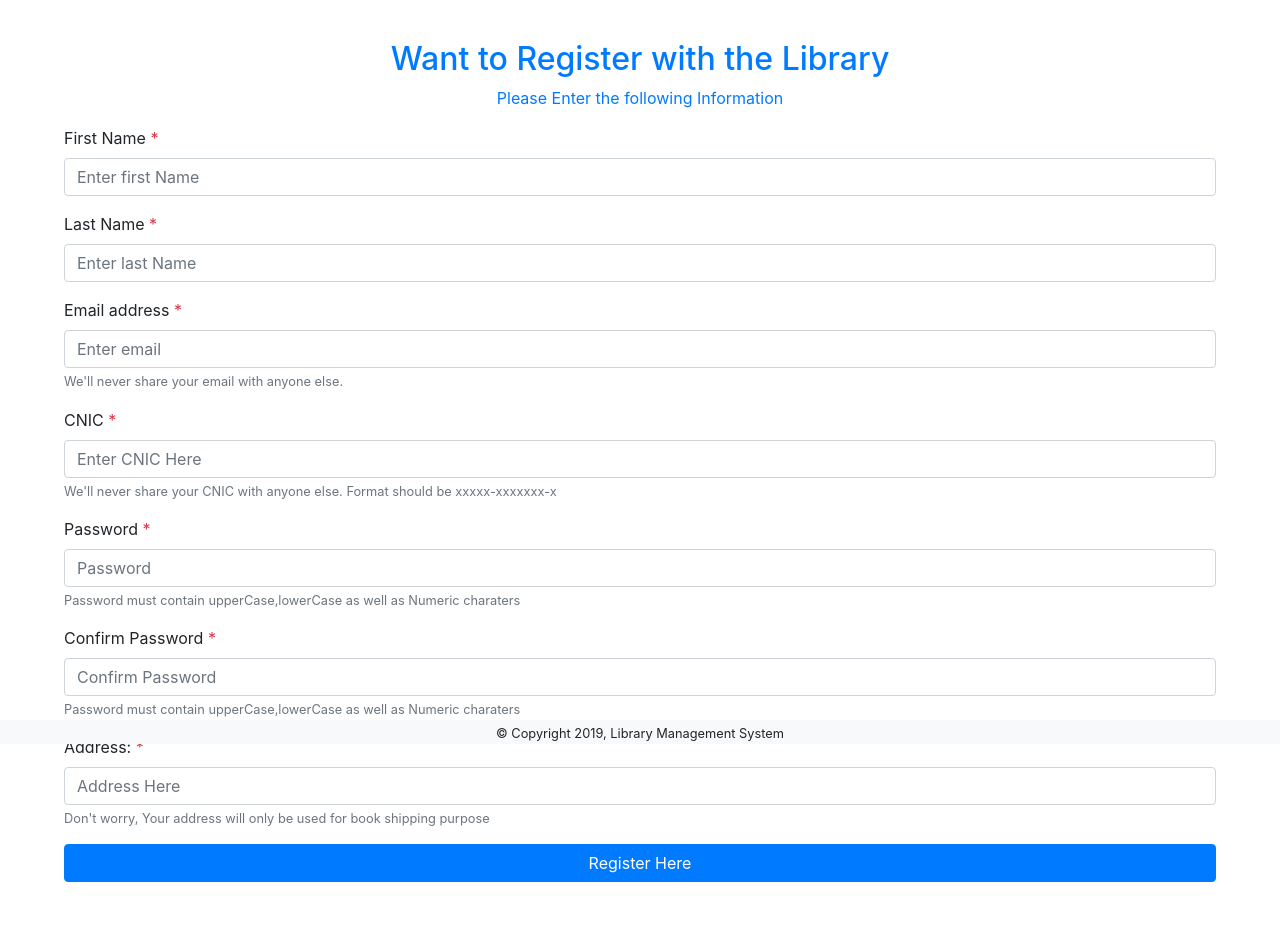
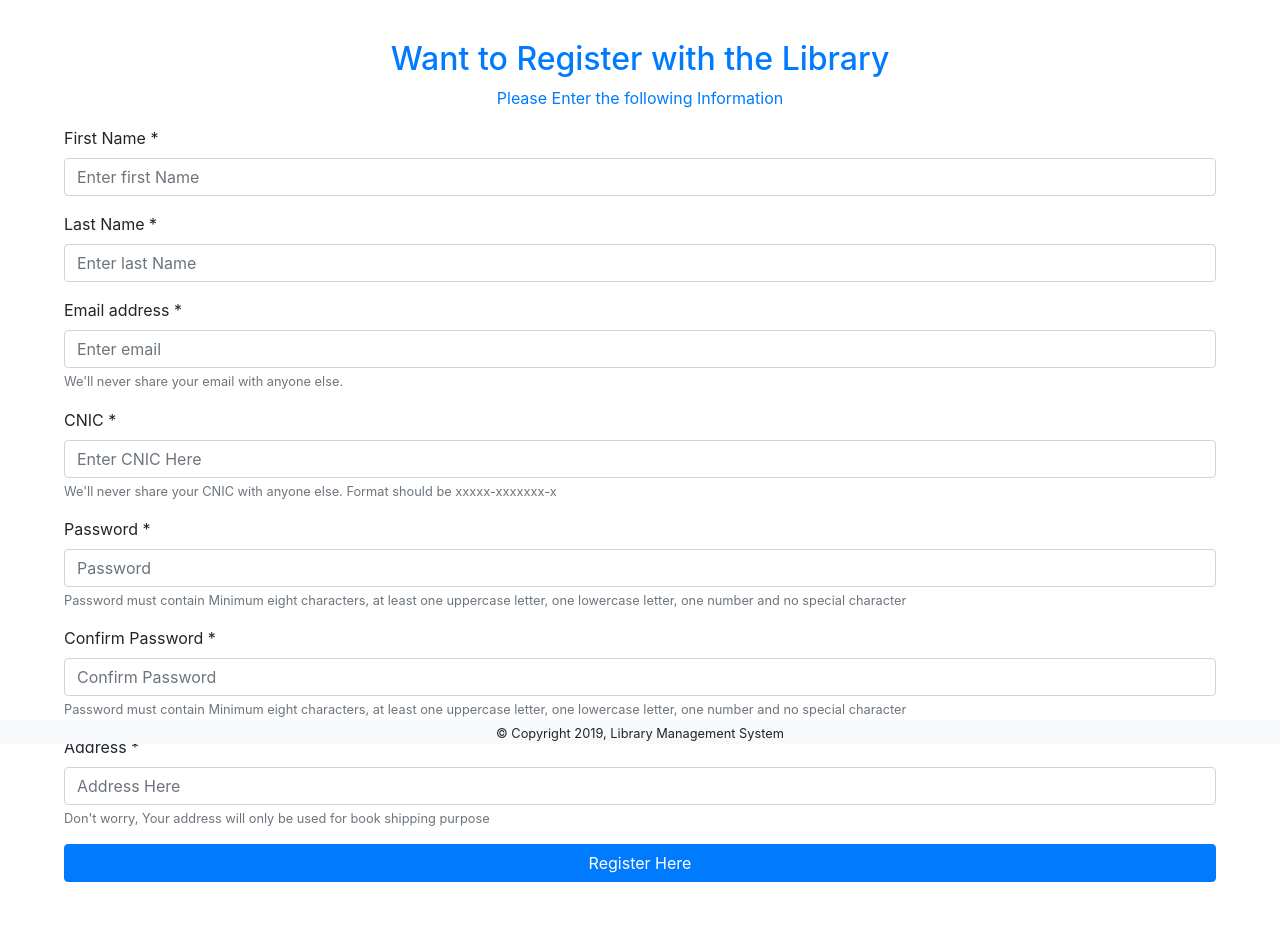
Before and after one commit to aliahmadcse/Library_Management_System, a PHP site: page /userAccount/userRegistration.php in a window 1280 px wide. Shown: the part 56-1008 px from the top of the page. Run offline with PHP 8.4, Linux system fonts and the light colour scheme.

Commit message:
Modidies userRegistration.php and userRegistraion.css

```diff
--- a/userAccount/css/userRegistration.css
+++ b/userAccount/css/userRegistration.css
@@ -3,6 +3,7 @@
     padding: 0px;
     font-family: Arial, Helvetica, sans-serif;
     font-size: 18px;
+
 }
 
 .footer {
@@ -24,8 +25,13 @@
 
 .registration-form {
     width: 90%;
-    margin:auto auto 70px auto;
+    margin: auto auto 70px auto;
 }
-#info-para{
-    margin-top:40px;
+
+#info-para {
+    margin-top: 40px;
 }
+
+.error {
+    margin-left: 20px;
+}
--- a/userAccount/userRegistration.php
+++ b/userAccount/userRegistration.php
@@ -12,7 +12,9 @@
       crossorigin="anonymous"
     />
     <!-- Attaching css file -->
-    <link rel="stylesheet" href="css/userRegistration.css" />
+    <style>
+    <?php include("css/userRegistration.css"); ?>
+    </style>
     <title>Login</title>
   </head>
   <body>
@@ -35,7 +37,27 @@ function validateCnic($cnic){
   }
   return false;
 }
-
+//validating password
+function validatePassword($password){
+  if (preg_match("/^(?=.*[a-z])(?=.*[A-Z])(?=.*\d)[a-zA-Z\d]{8,}$/",$password)){
+    return true;
+  }
+  return false;
+}
+//validating if password and confirm password matches
+function matchPasswordAndConfirmPassword($password,$confirmPassword){
+  if ($password===$confirmPassword){
+    return true;
+  }
+  return false;
+}
+//validating email address
+function validateEmail($email){
+  if(filter_var($email,FILTER_VALIDATE_EMAIL)){
+    return true;
+  }
+  return false;
+}
 //getting form data
 if ($_SERVER["REQUEST_METHOD"] == "POST"){
 $firstName = $_POST["fname"];
@@ -57,6 +79,19 @@ if (!validateName($lastName)){
 if (!validateCnic($cnic)){
   $cnicErr="Cnic is not valid";
 }
+
+if (!validatePassword($password)){
+  $passwordErr="Password is not valid";
+}
+
+if (!matchPasswordAndConfirmPassword($password,$confirmPassword)){
+  $passwordErr="Password and Confirm password does not match";
+}
+
+if (!validateEmail($email)){
+  $emailErr="Email is not valid";
+}
+
 }
 
 ?>
@@ -102,8 +137,9 @@ if (!validateCnic($cnic)){
        echo htmlspecialchars($_SERVER["PHP_SELF"]); ?>"
       method="post">
         <div class="form-group">
-          <label for="firstName">First Name</label>
-          <span class="error text-danger"> *<?php echo $firstNameErr;?></span>
+          <label for="firstName">First Name *</label>
+          <span class="error text-danger">
+           <?php echo $firstNameErr;?></span>
           <input
             type="text"
             name="fname"
@@ -116,8 +152,8 @@ if (!validateCnic($cnic)){
           />
         </div>
         <div class="form-group">
-          <label for="lastName">Last Name</label>
-          <span class="error text-danger"> *<?php echo $lastNameErr;?></span>
+          <label for="lastName">Last Name *</label>
+          <span class="error text-danger"> <?php echo $lastNameErr;?></span>
           <input
             type="text"
             name="lname"
@@ -130,8 +166,8 @@ if (!validateCnic($cnic)){
           />
         </div>
         <div class="form-group">
-          <label for="emailAddress">Email address</label>
-          <span class="error text-danger"> *<?php echo $emailErr;?></span>
+          <label for="emailAddress">Email address *</label>
+          <span class="error text-danger"> <?php echo $emailErr;?></span>
           <input
             type="email"
             name="email"
@@ -147,8 +183,8 @@ if (!validateCnic($cnic)){
           >
         </div>
         <div class="form-group">
-          <label for="cnic">CNIC</label>
-          <span class="error text-danger"> *<?php echo $cnicErr;?></span>
+          <label for="cnic">CNIC *</label>
+          <span class="error text-danger"> <?php echo $cnicErr;?></span>
           <input
             type="text"
             name="cnic"
@@ -165,8 +201,8 @@ if (!validateCnic($cnic)){
           >
         </div>
         <div class="form-group">
-          <label for="password">Password</label>
-          <span class="error text-danger"> *<?php echo $passwordErr;?></span>
+          <label for="password">Password *</label>
+          <span class="error text-danger"> <?php echo $passwordErr;?></span>
           <input
             type="password"
             name="password"
@@ -178,13 +214,14 @@ if (!validateCnic($cnic)){
             required
           />
           <small id="emailHelp" class="form-text text-muted"
-            >Password must contain upperCase,lowerCase as well as Numeric
-            charaters</small
+            >Password must contain Minimum eight characters, at least
+             one uppercase letter, one lowercase letter, one number and
+             no special character</small
           >
         </div>
         <div class="form-group">
-          <label for="confirmPassword">Confirm Password</label>
-          <span class="error text-danger"> *<?php echo $passwordErr;?></span>
+          <label for="confirmPassword">Confirm Password *</label>
+          <span class="error text-danger"> <?php echo $passwordErr;?></span>
           <input
             type="password"
             name="cpassword"
@@ -196,13 +233,14 @@ if (!validateCnic($cnic)){
             required
           />
           <small id="emailHelp" class="form-text text-muted"
-            >Password must contain upperCase,lowerCase as well as Numeric
-            charaters</small
+            >Password must contain Minimum eight characters, at least
+             one uppercase letter, one lowercase letter, one number and
+             no special character</small
           >
         </div>
         <div class="form-group">
-          <label for="address">Address:</label>
-          <span class="error text-danger"> *<?php echo $addressErr;?></span>
+          <label for="address">Address *</label>
+          <span class="error text-danger"> <?php echo $addressErr;?></span>
           <input
             type="text"
             name="address"
@@ -226,7 +264,6 @@ if (!validateCnic($cnic)){
         <small>&copy; Copyright 2019, Library Management System</small>
       </footer>
     </div>
-
     <!-- Bootstrap CDN-->
     <script
       src="https://code.jquery.com/jquery-3.3.1.slim.min.js"
```
